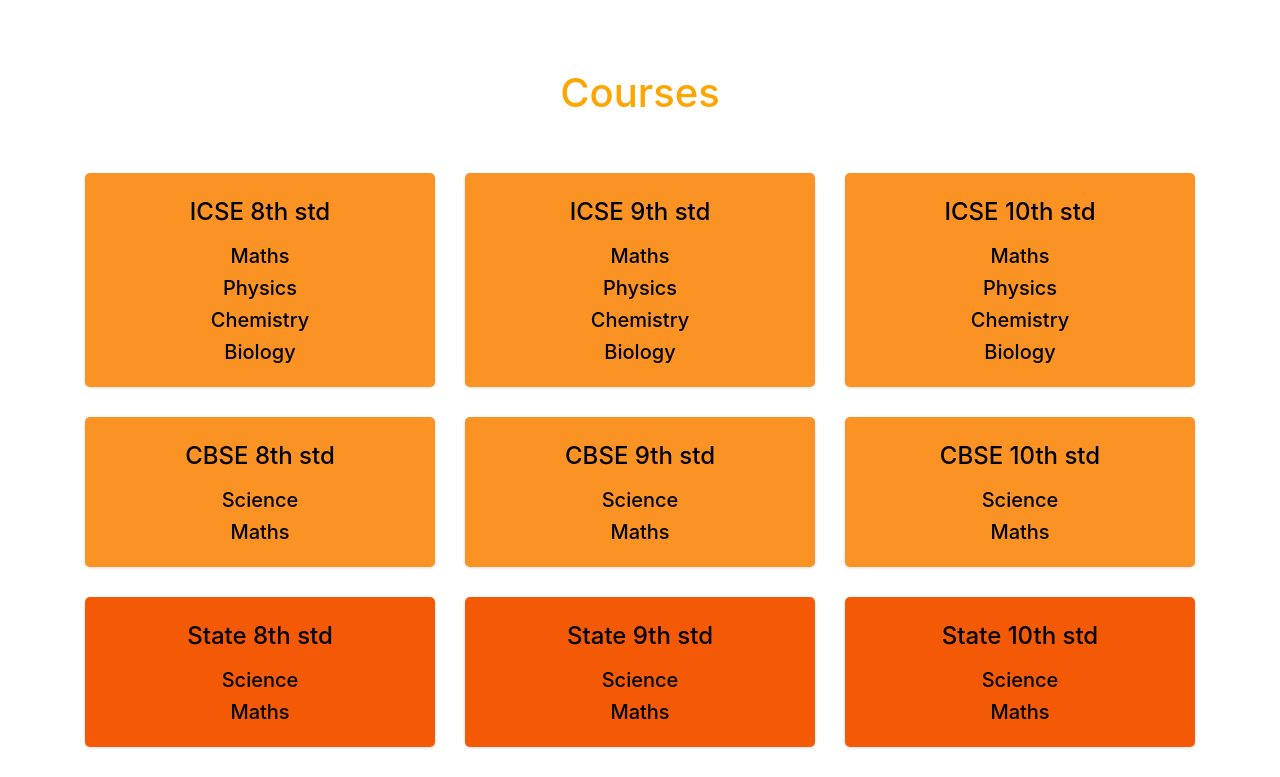
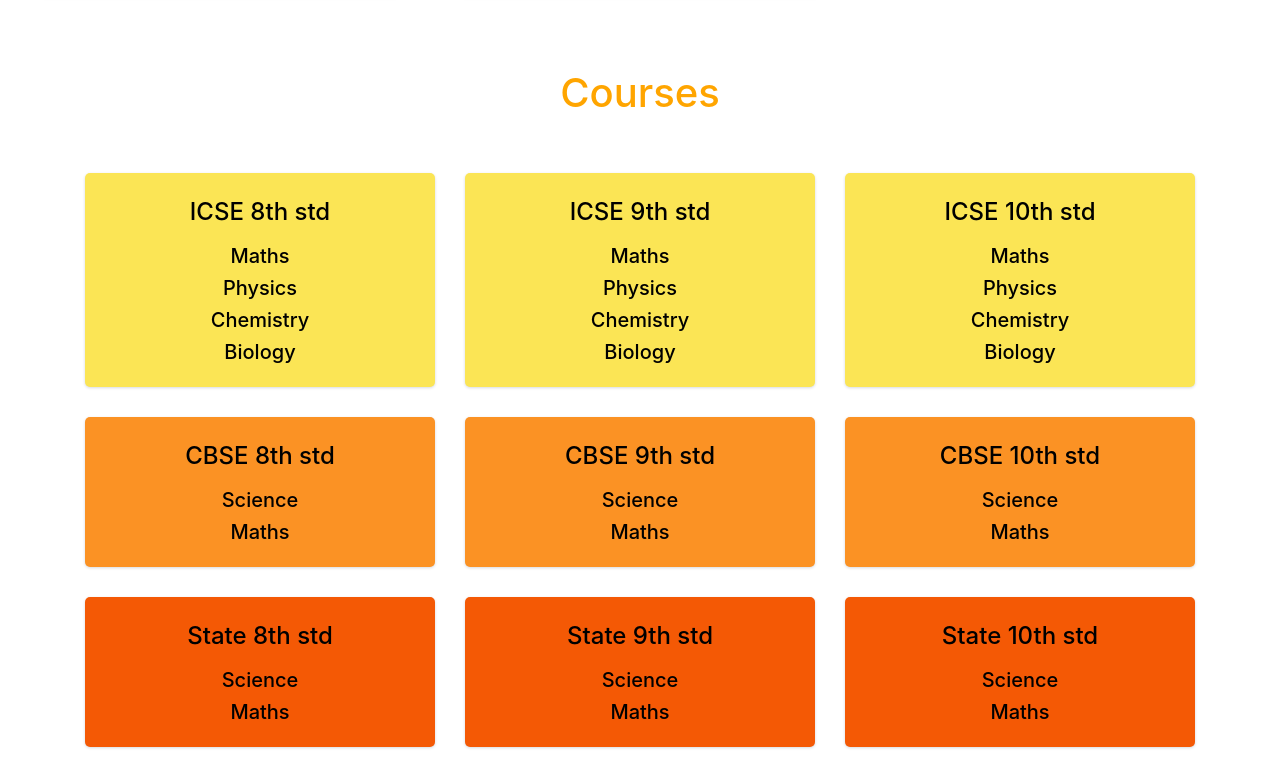
Before and after one commit to ElectraShark/Dhruva, a plain HTML site: page index.html in a window 1280 px wide. Shown: the part 1434-2211 px from the top of the page. Drawn offline with nearby package versions, Linux system fonts and the light colour scheme.

Commit message:
Update index.html

```diff
--- a/index.html
+++ b/index.html
@@ -194,7 +194,7 @@
           <div class="row" style="text-align:center">
 
               <div class="col-lg-4 col-md-4 col-sm-12">
-                  <div class="card bg-c-green order-card">
+                  <div class="card bg-c-blue  order-card">
                       <div class="card-block">
                           <h4 style="line-height:2em">ICSE 8th std</h4>
                           <h5><span>Maths</span></h5>
@@ -207,7 +207,7 @@
 
 
               <div class="col-lg-4 col-md-4 col-sm-12">
-                   <div class="card bg-c-green order-card">
+                   <div class="card bg-c-blue  order-card">
                       <div class="card-block">
                           <h4 style="line-height:2em">ICSE 9th std</h4>
                           <h5><span>Maths</span></h5>
@@ -220,7 +220,7 @@
 
 
               <div class="col-lg-4 col-md-4 col-sm-12">
-               <div class="card bg-c-green order-card">
+               <div class="card bg-c-blue  order-card">
 
                  <div class="card-block">
                      <h4 style="line-height:2em">ICSE 10th std</h4>
```
